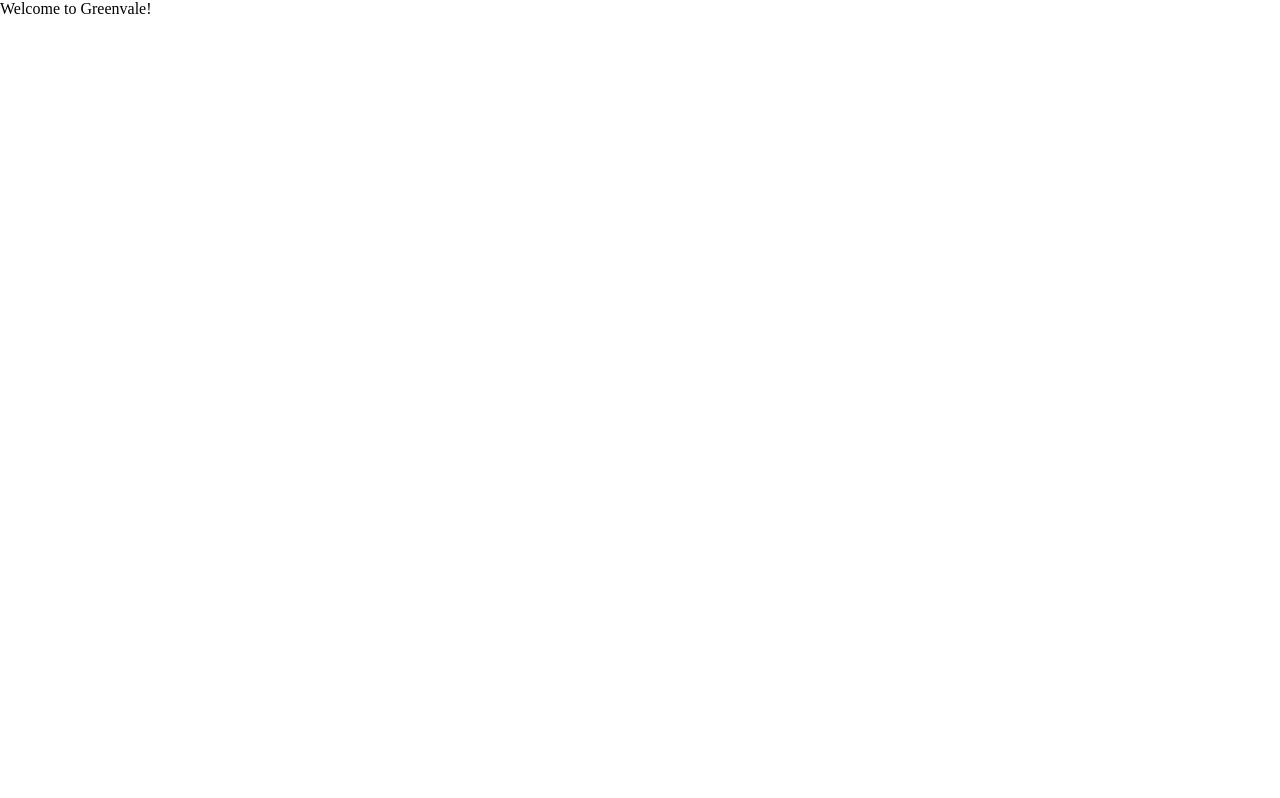
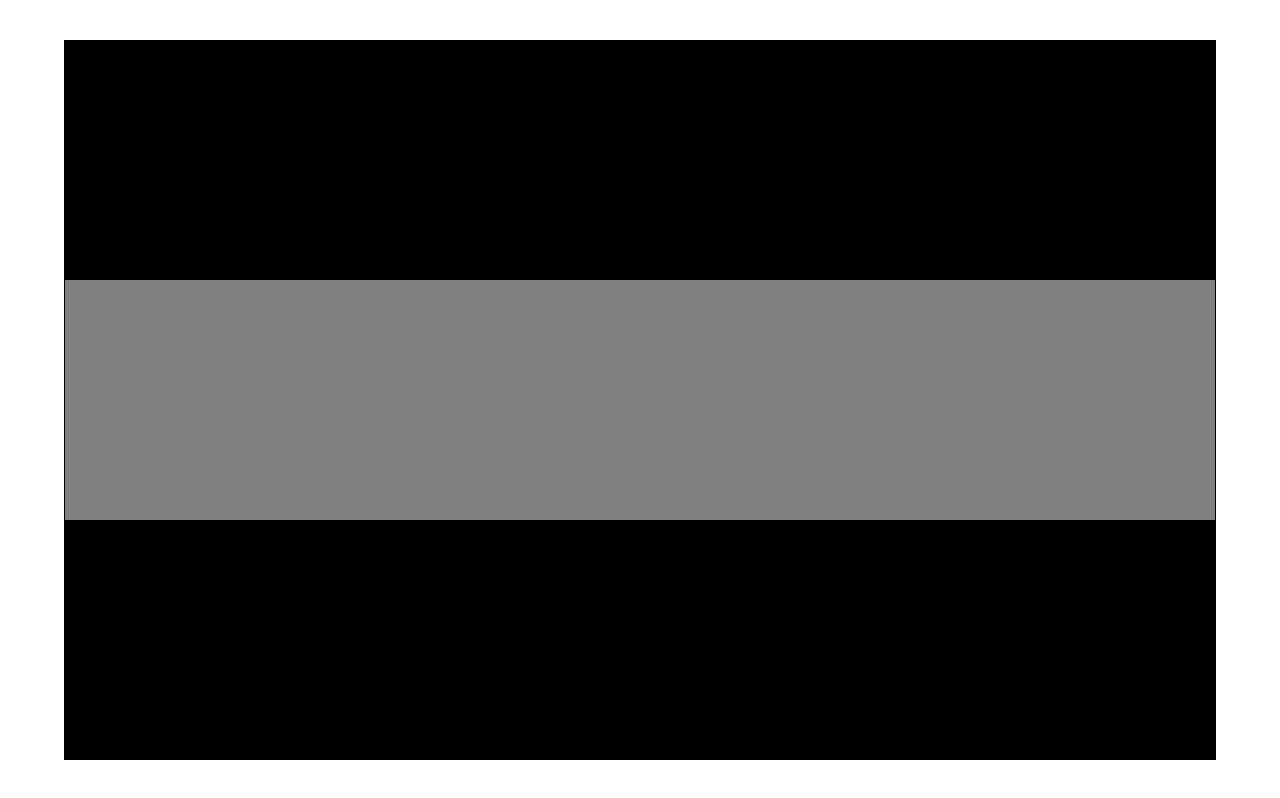
Before and after one commit to MNewbigging/greenvale, a React (Vite) app: page / in a window 1280 px wide. Built offline with nearby package versions, Linux system fonts and the light colour scheme.

Commit message:
grid layout

```diff
--- a/index.html
+++ b/index.html
@@ -3,7 +3,7 @@
   <head>
     <meta charset="UTF-8" />
     <meta name="viewport" content="width=device-width, initial-scale=1.0" />
-    <title>Slim ThreeJs Template</title>
+    <title>Greenvale</title>
   </head>
   <body>
     <div id="root"></div>
--- /dev/null
+++ b/src/app-state.ts
@@ -0,0 +1,35 @@
+import { GridCell, GridCellType } from "./game/grid-cell";
+
+class AppState {
+  grid: GridCell[][] = [];
+
+  constructor() {
+    // Setup first mission grid
+    this.grid = this.makeFirstMissionGrid();
+  }
+
+  private makeFirstMissionGrid() {
+    const grid: GridCell[][] = [];
+
+    const gridWidth = 5;
+
+    // A row of unpassable cells
+    const firstRow = this.makeCellRowOfType(gridWidth, GridCellType.Unpassable);
+    const secondRow = this.makeCellRowOfType(gridWidth, GridCellType.Walkable);
+    const thirdRow = this.makeCellRowOfType(gridWidth, GridCellType.Unpassable);
+
+    grid.push(firstRow, secondRow, thirdRow);
+
+    return grid;
+  }
+
+  private makeCellRowOfType(rowLength: number, gridCellType: GridCellType) {
+    const row: GridCell[] = [];
+    for (let i = 0; i < rowLength; i++) {
+      row.push(new GridCell(gridCellType));
+    }
+    return row;
+  }
+}
+
+export const appState = new AppState();
--- a/src/app-state/app-state.ts
+++ /dev/null
@@ -1,3 +0,0 @@
-class AppState {}
-
-export const appState = new AppState();
--- a/src/components/App.tsx
+++ b/src/components/App.tsx
@@ -1,10 +1,17 @@
 import "./app.scss";
 
-import { appState } from "../app-state/app-state";
+import { appState } from "../app-state";
 import { useEventUpdater } from "./hooks/use-event-updater";
+import { GridDisplay } from "./grid-display/grid-display";
 
 export function App() {
   useEventUpdater("game-started");
 
-  return <>Welcome to Greenvale!</>;
+  return (
+    <div className="app-root">
+      <div className="grid-container">
+        <GridDisplay grid={appState.grid} />
+      </div>
+    </div>
+  );
 }
--- a/src/components/app.scss
+++ b/src/components/app.scss
@@ -1,4 +1,14 @@
-.ui-root {
+.app-root {
   width: 100%;
   height: 100%;
+
+  display: flex;
+  justify-content: center;
+  align-items: center;
 }
+
+.grid-container {
+  width: 90%;
+  height: 90%;
+  border: 1px solid black;
+}
--- /dev/null
+++ b/src/components/grid-display/grid-display.scss
@@ -0,0 +1,15 @@
+.grid-display {
+  width: 100%;
+  height: 100%;
+  display: grid;
+}
+
+.grid-cell-display {
+  &.unpassable {
+    background-color: black;
+  }
+
+  &.walkable {
+    background-color: grey;
+  }
+}
--- /dev/null
+++ b/src/components/grid-display/grid-display.tsx
@@ -0,0 +1,42 @@
+import { ReactElement } from "react";
+import { GridCell } from "../../game/grid-cell";
+import "./grid-display.scss";
+
+interface GridDisplayProps {
+  grid: GridCell[][];
+}
+
+/**
+ * Should fit whatever space it is put inside.
+ * Should divide that space by grid length/width
+ */
+export function GridDisplay({ grid }: GridDisplayProps) {
+  const cells: ReactElement[] = [];
+
+  grid.forEach((row) =>
+    row.forEach((cell) => {
+      cells.push(<GridCellDisplay cell={cell} />);
+    })
+  );
+
+  const gridWidth = grid[0].length; // will always be square
+
+  return (
+    <div
+      className="grid-display"
+      style={{ gridTemplateColumns: `repeat(${gridWidth}, 1fr)` }}
+    >
+      {cells}
+    </div>
+  );
+}
+
+interface GridCellDisplayProps {
+  cell: GridCell;
+}
+
+function GridCellDisplay({ cell }: GridCellDisplayProps) {
+  const classes = ["grid-cell-display", cell.type.toLowerCase()].join(" ");
+
+  return <div className={classes}></div>;
+}
--- /dev/null
+++ b/src/game/grid-cell.ts
@@ -0,0 +1,12 @@
+import { randomId } from "../utils/utils";
+
+export enum GridCellType {
+  Walkable = "Walkable",
+  Unpassable = "Unpassable",
+}
+
+export class GridCell {
+  id = randomId();
+
+  constructor(public type: GridCellType) {}
+}
--- /dev/null
+++ b/src/utils/utils.ts
@@ -0,0 +1,13 @@
+export function randomId() {
+  const chars =
+    "abcdefghijklmnopqrstuvwxyzABCDEFGHIJKLMNOPQRSTUVWXYZ0123456789";
+
+  let id = "";
+
+  for (let i = 0; i < 5; i++) {
+    const rnd = Math.floor(Math.random() * chars.length);
+    id += chars[rnd];
+  }
+
+  return id;
+}
```
